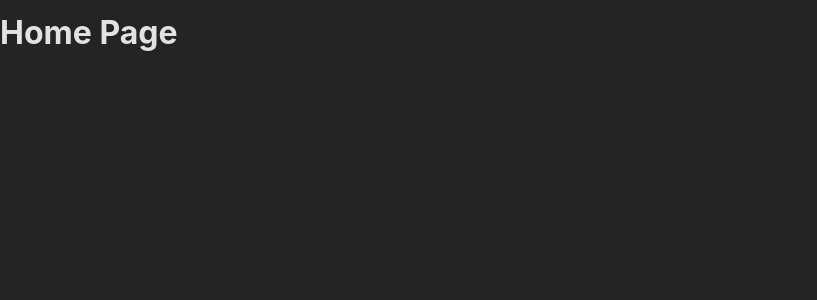
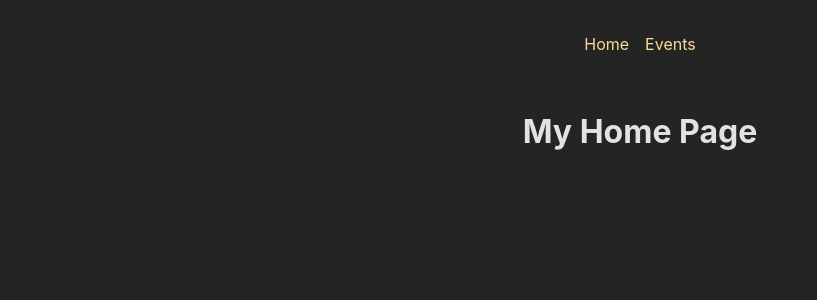
Before and after one commit to ThoI-i/event-app202502, a React (Vite) app: page / in a window 1280 px wide. Shown: the top 300 px of the page, without its empty margins (0-817 px from the left). Built offline with nearby package versions, Linux system fonts and the light colour scheme.

Commit message:
250217 09:49 # 2. 페이지 라우팅하기

```diff
--- a/src/layout/MainNavigation.jsx
+++ b/src/layout/MainNavigation.jsx
@@ -9,7 +9,7 @@ const MainNavigation = () => {
         <ul className={styles.list}>
           <li>
             <NavLink
-              to=''
+              to='/'
               end
             >
               Home
@@ -17,7 +17,7 @@ const MainNavigation = () => {
           </li>
           <li>
             <NavLink
-              to='events'
+              to='/events'
             >
               Events
             </NavLink>
--- /dev/null
+++ b/src/layout/RootLayout.jsx
@@ -0,0 +1,16 @@
+import { Outlet } from 'react-router-dom';
+import MainNavigation from './MainNavigation';
+
+const RootLayout = () => {
+  return (
+    <>
+      <MainNavigation />
+      <main>
+        {/* router에서 설정한 chidren page들이 Outlet에 렌더링됨 */}
+        <Outlet />
+      </main>
+    </>
+  );
+};
+
+export default RootLayout;
--- /dev/null
+++ b/src/pages/EventsPage.jsx
@@ -0,0 +1,12 @@
+
+const EventsPage = () => {
+
+  return (
+    <>
+        <h1>Events Page</h1>
+        <ul></ul>
+    </>
+  );
+};
+
+export default EventsPage;
--- /dev/null
+++ b/src/pages/HomePage.jsx
@@ -0,0 +1,8 @@
+
+const HomePage = () => {
+  return (
+    <h1>My Home Page</h1>
+  );
+}
+
+export default HomePage
--- a/src/routes/route-config.jsx
+++ b/src/routes/route-config.jsx
@@ -1,12 +1,26 @@
+
 import { createBrowserRouter } from "react-router-dom";
 import ErrorPage from "../pages/ErrorPage";
+import HomePage from "../pages/HomePage";
+import EventsPage from "../pages/EventsPage";
+import RootLayout from "../layout/RootLayout";
 
 const router = createBrowserRouter([
   {
     path: '/',
-    element: <h1>Home Page</h1>,
-    errorElement: <ErrorPage />
-  }
+    element: <RootLayout />,
+    errorElement: <ErrorPage />,
+    children: [
+      {
+        index: true,
+        element: <HomePage />,
+      },
+      {
+        path: '/events',
+        element: <EventsPage />,
+      },
+    ],
+  },
 ]);
 
 export default router;
```
